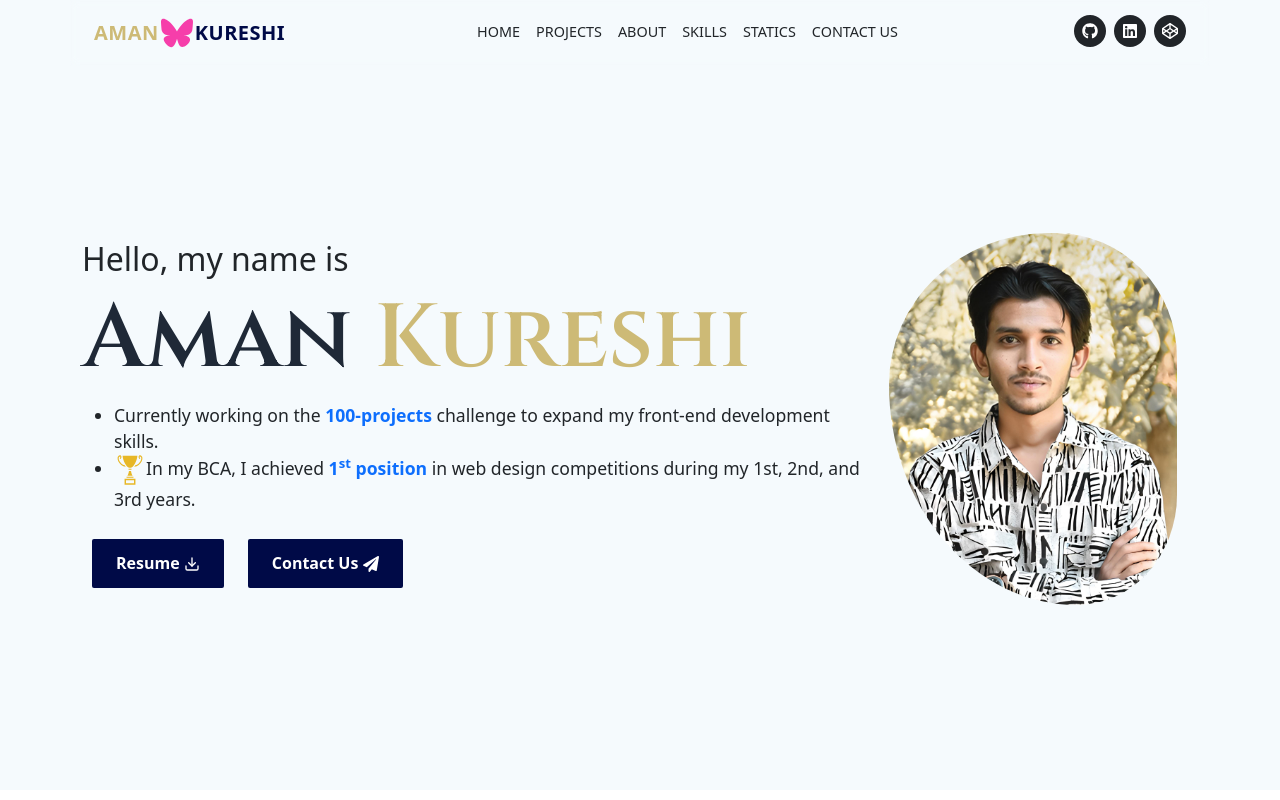
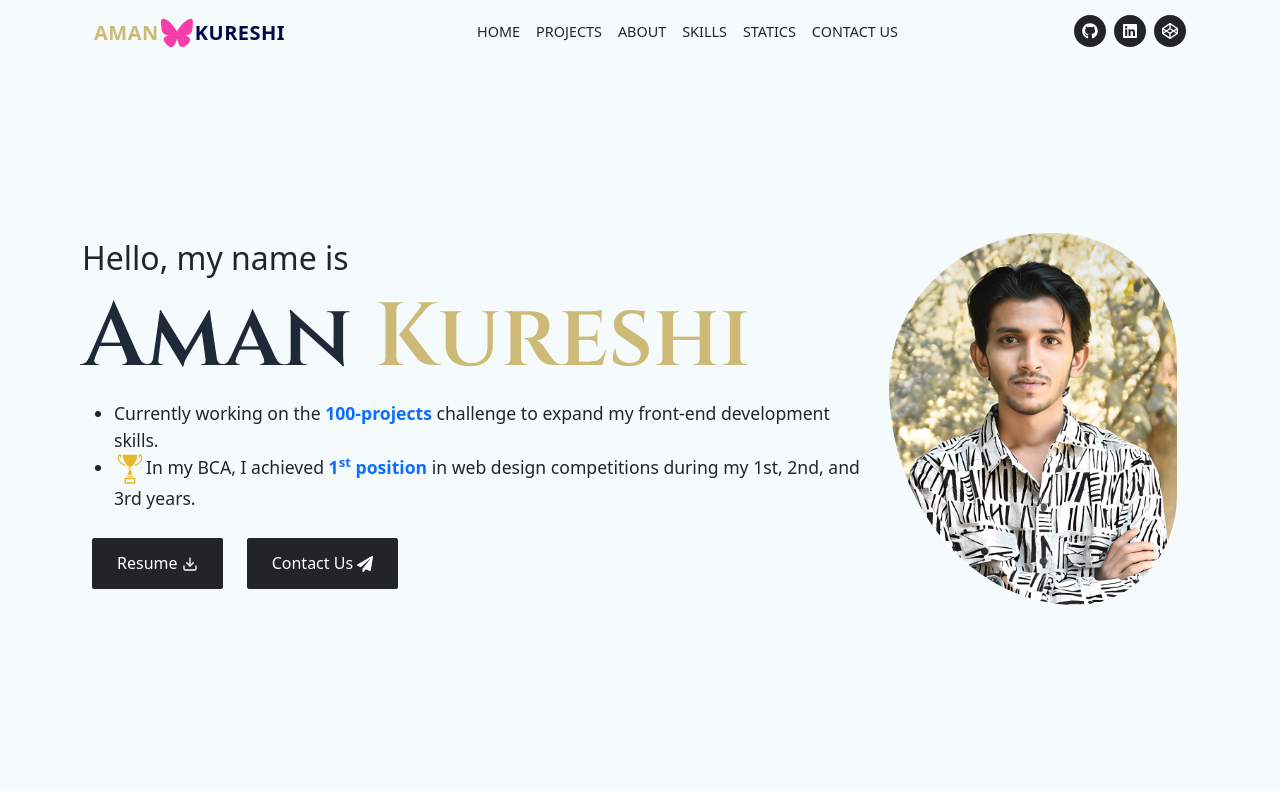
Before and after one commit to amankureshi/portfolio-2025, a React (Vite) app: page / in a window 1280 px wide. Shown: the top 800 px of the page. Built offline with nearby package versions, Linux system fonts and the light colour scheme.

Commit message:
unnecessary css removed

```diff
--- a/src/Components/Navbar.css
+++ b/src/Components/Navbar.css
@@ -121,27 +121,6 @@ ul a:hover {
 }
 
 
-.resume-btn {
-    display: inline-block;
-    outline: none;
-    cursor: pointer;
-    transition: all .2s ease-in-out;
-    font-weight: 600;
-    border-radius: 3px;
-    padding: 12px 24px;
-    border: 0;
-    color: #fff;
-    background: #000a47;
-    line-height: 1.15;
-    font-size: 16px;
-}
-
-.resume-btn:hover {
-    color: #fff;
-    transition: all .2s ease-in-out;
-    /* box-shadow: 0 0 0 0 #fb9e53, 0 0 0 3px #fb9e53; */
-    background-color: #fb9e53;
-}
 
 .navbar-light .navbar-toggler {
     border-color: transparent;
```
